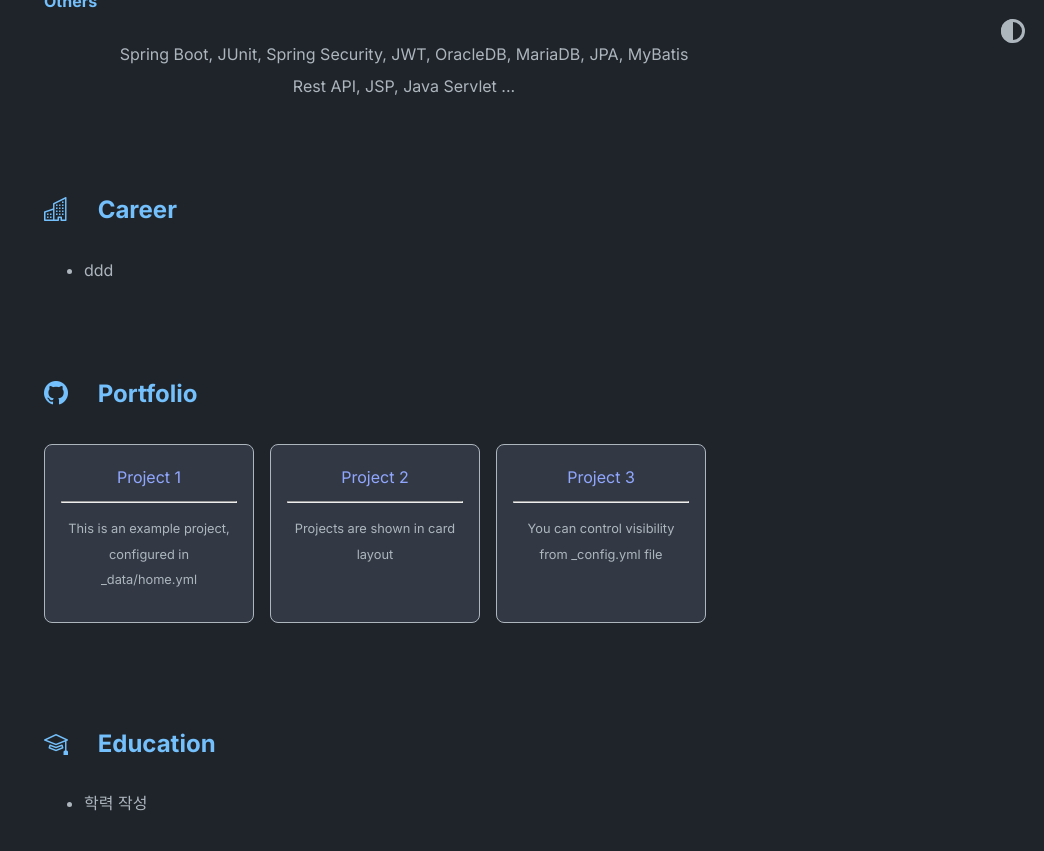
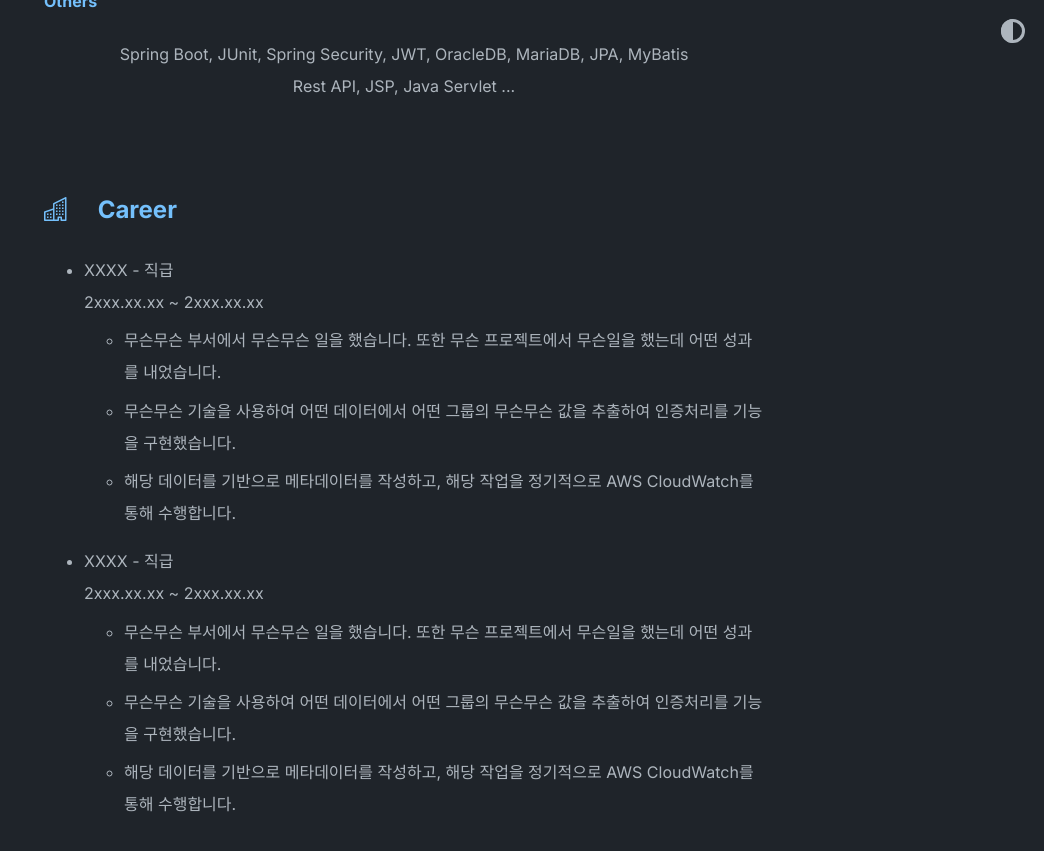
Before and after one commit to BangJeongBin/BangJeongBin.github.io, a Jekyll site: the page built from index.md, in a window 1280 px wide and 900 px high, scrolled down 930 px. Shown: the top 851 px of the window, without its empty margins (236-1280 px from the left). Built offline with Jekyll 4.4.1, drawn with Linux system fonts in a browser that asks for light colours.

Commit message:
커리어란 더미데이터 입력, 주석처리

```diff
--- a/_includes/career_list.html
+++ b/_includes/career_list.html
@@ -1,5 +1,35 @@
 <ul>
     <li>
-        ddd
+        XXXX - 직급<br>
+        2xxx.xx.xx ~ 2xxx.xx.xx
+        <ul>
+            <li>
+                무슨무슨 부서에서 무슨무슨 일을 했습니다. 또한 무슨 프로젝트에서 무슨일을 했는데 어떤 성과를 내었습니다.
+            </li>
+            <li>
+                무슨무슨 기술을 사용하여 어떤 데이터에서 어떤 그룹의 무슨무슨 값을 추출하여 인증처리를 기능을 구현했습니다.
+            </li>
+            <li>
+                해당 데이터를 기반으로 메타데이터를 작성하고, 해당 작업을 정기적으로 AWS CloudWatch를 통해 수행합니다.
+            </li>
+        </ul>
     </li>
 </ul>
+
+<ul>
+    <li>
+        XXXX - 직급<br>
+        2xxx.xx.xx ~ 2xxx.xx.xx
+        <ul>
+            <li>
+                무슨무슨 부서에서 무슨무슨 일을 했습니다. 또한 무슨 프로젝트에서 무슨일을 했는데 어떤 성과를 내었습니다.
+            </li>
+            <li>
+                무슨무슨 기술을 사용하여 어떤 데이터에서 어떤 그룹의 무슨무슨 값을 추출하여 인증처리를 기능을 구현했습니다.
+            </li>
+            <li>
+                해당 데이터를 기반으로 메타데이터를 작성하고, 해당 작업을 정기적으로 AWS CloudWatch를 통해 수행합니다.
+            </li>
+        </ul>
+    </li>
+</ul>
```
